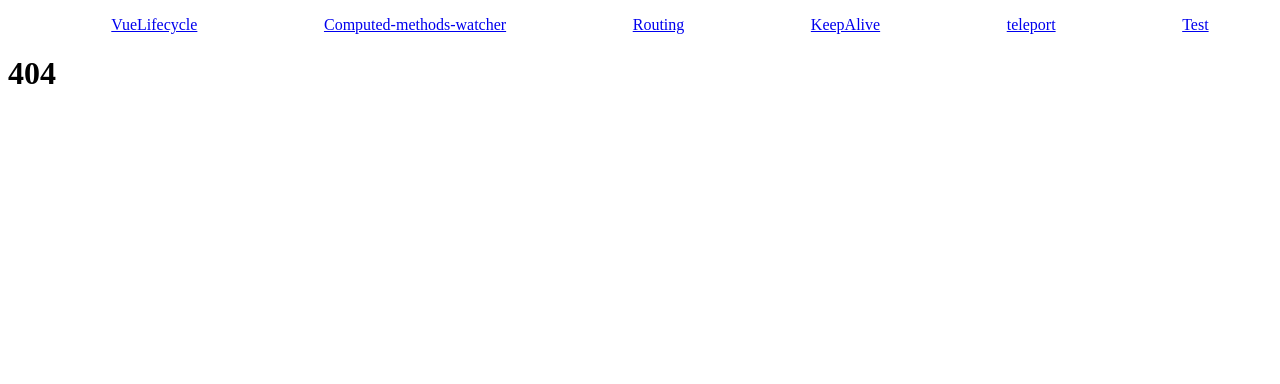
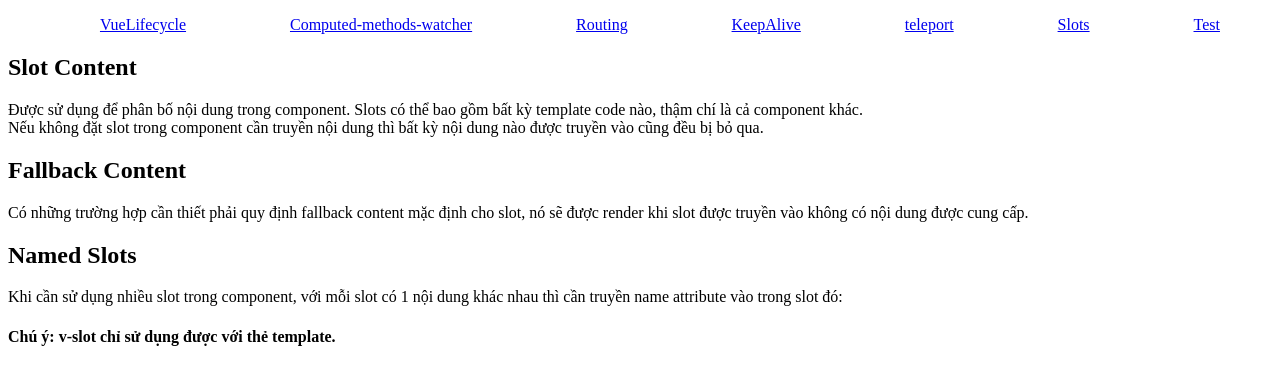
Before and after one commit to hatrunghieu220998/Training-VueJS, a Vue app: page /Slots in a window 1280 px wide. Before the commit this address had no page. Shown: the top 384 px of the page. Built offline with nearby package versions, Linux system fonts and the light colour scheme.

Commit message:
[hiepdv] 17:31

```diff
--- /dev/null
+++ b/src/components/BaseSlot.vue
@@ -0,0 +1,13 @@
+<template>
+  <div class="container">
+    <header>
+      <slot name="header"></slot>
+    </header>
+    <main>
+      <slot></slot>
+    </main>
+    <footer>
+      <slot name="footer"></slot>
+    </footer>
+  </div>
+</template>
--- a/src/components/Header.vue
+++ b/src/components/Header.vue
@@ -5,6 +5,7 @@
     <li><RouterLink to="/Routing">Routing</RouterLink></li>
     <li><RouterLink to="/KeepAlive">KeepAlive</RouterLink></li>
     <li><RouterLink to="/teleport">teleport</RouterLink></li>
+    <li><RouterLink to="/Slots">Slots</RouterLink></li>
     <li><RouterLink to="/Test">Test</RouterLink></li>
   </ul>
 </template>
--- /dev/null
+++ b/src/components/Slots.vue
@@ -0,0 +1,38 @@
+<template>
+  <div class="container">
+    <BaseSlot>
+      <template #header>
+        <h2>Slot Content</h2>
+      </template>
+      <template #default>
+        <p>Được sử dụng để phân bố nội dung trong component. Slots có thể bao gồm bất kỳ template code nào, thậm chí là cả component khác.<br />
+        Nếu không đặt slot trong component cần truyền nội dung thì bất kỳ nội dung nào được truyền vào cũng đều bị bỏ qua.</p>
+      </template>
+    </BaseSlot>
+    <BaseSlot>
+      <template #header>
+        <h2>Fallback Content</h2>
+      </template>
+      <template #default>
+        <p>Có những trường hợp cần thiết phải quy định fallback content mặc định cho slot, nó sẽ được render khi slot được truyền vào không có nội dung được cung cấp.</p>
+      </template>
+    </BaseSlot>
+    <BaseSlot>
+      <template #header>
+        <h2>Named Slots</h2>
+      </template>
+      <template #default>
+        <p>Khi cần sử dụng nhiều slot trong component, với mỗi slot có 1 nội dung khác nhau thì cần truyền name attribute vào trong slot đó:</p>
+        <h4>Chú ý: v-slot chỉ sử dụng được với thẻ template.</h4>
+      </template>
+    </BaseSlot>
+  </div>
+</template>
+<script>
+  import BaseSlot from './BaseSlot.vue'
+  export default {
+  components: {
+    BaseSlot
+  }
+}
+</script>
--- a/src/router/index.js
+++ b/src/router/index.js
@@ -28,6 +28,11 @@ const router = createRouter({
       component: () => import("@/components/teleport.vue"),
     },
     {
+      path: "/Slots",
+      name: "Slots",
+      component: () => import("@/components/Slots.vue"),
+    },
+    {
       path: "/Test",
       name: "Test",
       component: () => import("@/components/Testing.vue"),
```
